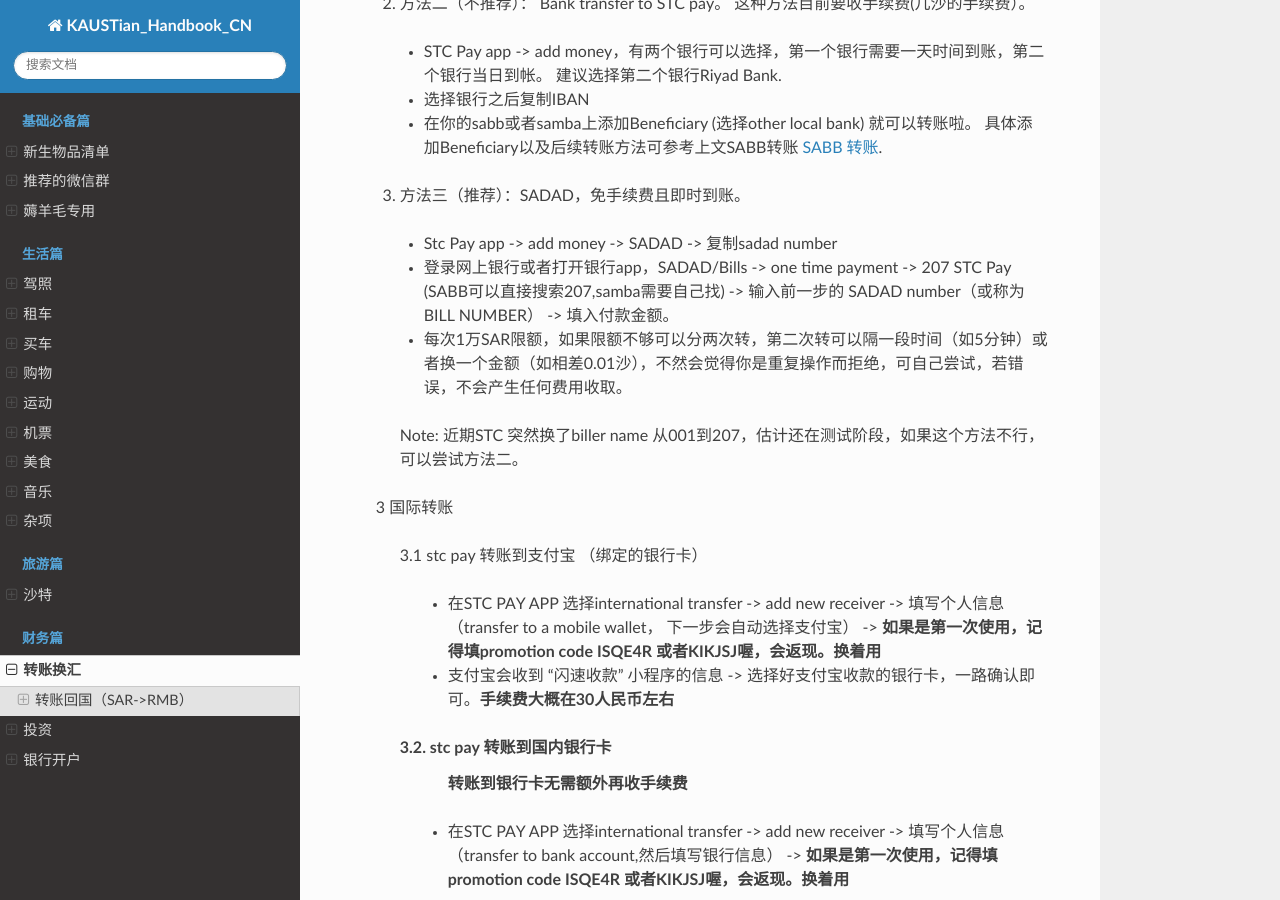
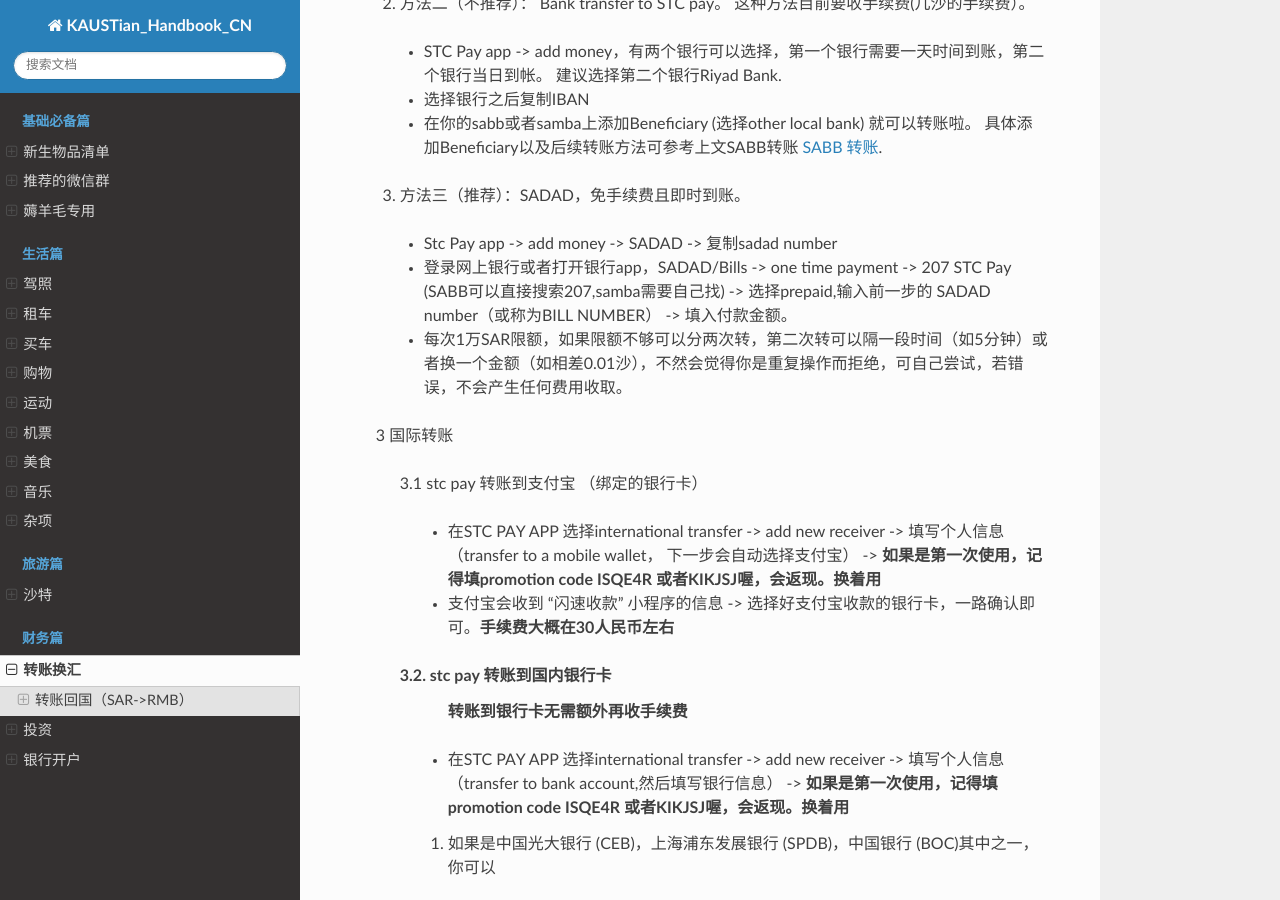
Before and after one commit to guochengqian/KAUSTian_Handbook_CN, a Sphinx documentation site: the page built from docs/content/finance/transfer.rst, in a window 1280 px wide and 900 px high, scrolled down 1445 px. Built offline with Sphinx 7.4.7 and the Read the Docs theme 2.0.0, drawn with Linux system fonts in a browser that asks for light colours.

Commit message:
更新充值方法

```diff
--- a/docs/content/finance/transfer.rst
+++ b/docs/content/finance/transfer.rst
@@ -61,10 +61,9 @@
 
   3. 方法三（推荐）：SADAD，免手续费且即时到账。
     * Stc Pay app -> add money -> SADAD -> 复制sadad number
-    * 登录网上银行或者打开银行app，SADAD/Bills -> one time payment -> 207 STC Pay (SABB可以直接搜索207,samba需要自己找) -> 输入前一步的 SADAD number（或称为BILL NUMBER） -> 填入付款金额。
+    * 登录网上银行或者打开银行app，SADAD/Bills -> one time payment -> 207 STC Pay (SABB可以直接搜索207,samba需要自己找) -> 选择prepaid,输入前一步的 SADAD number（或称为BILL NUMBER） -> 填入付款金额。
     * 每次1万SAR限额，如果限额不够可以分两次转，第二次转可以隔一段时间（如5分钟）或者换一个金额（如相差0.01沙），不然会觉得你是重复操作而拒绝，可自己尝试，若错误，不会产生任何费用收取。
 
-    Note: 近期STC 突然换了biller name 从001到207，估计还在测试阶段，如果这个方法不行，可以尝试方法二。
 
   3 国际转账
 
```
